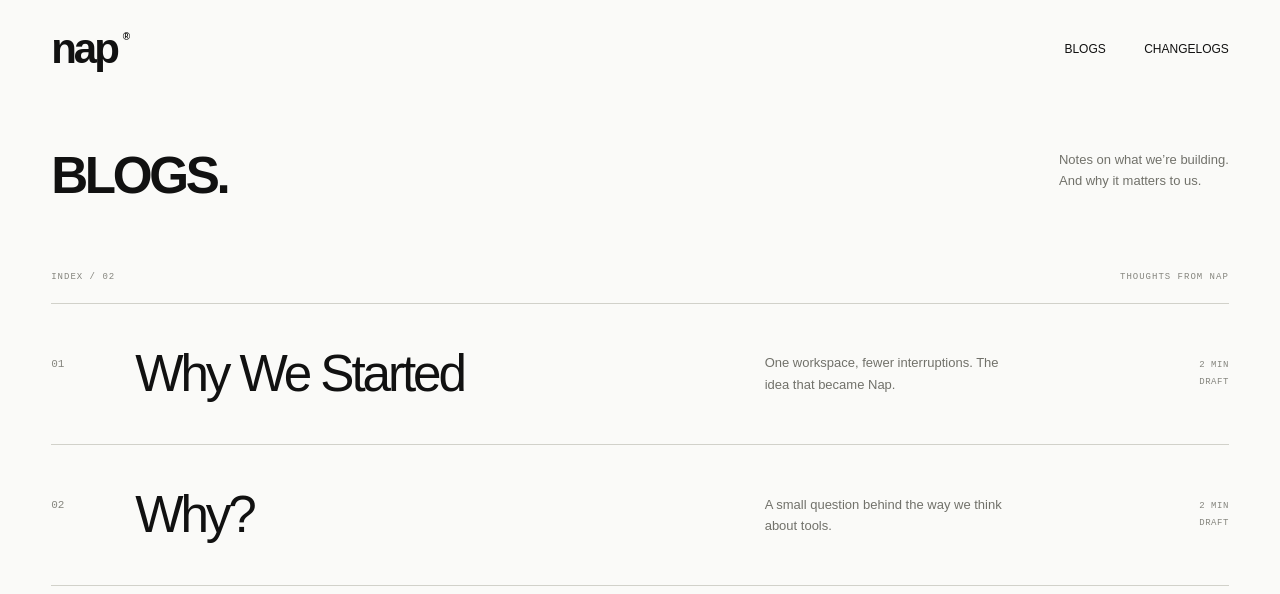
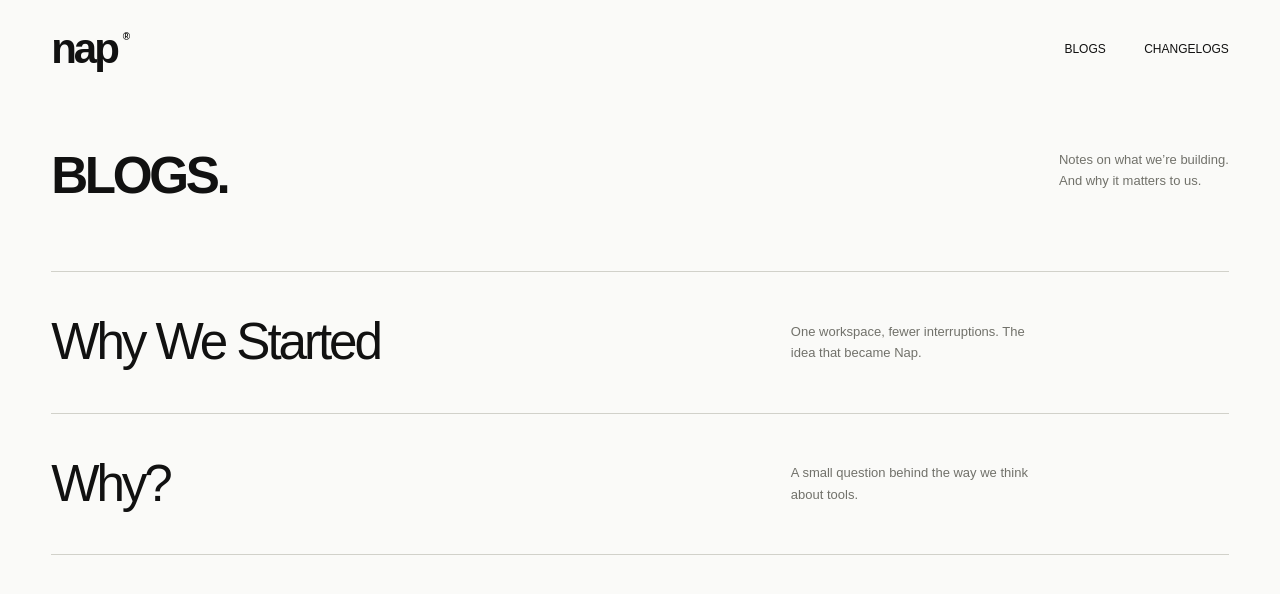
Before and after one commit to farzeenilyaszargar/Mandora, a Next.js app: page /blogs in a window 1280 px wide. Shown: the top 594 px of the page. Built offline with nearby package versions, Linux system fonts and the light colour scheme; a web font is replaced by a local one.

Commit message:
Remove blog index numbers and eyebrow metadata

```diff
--- a/app/blogs/page.tsx
+++ b/app/blogs/page.tsx
@@ -19,18 +19,13 @@ export default function BlogsPage() {
             <h1>BLOGS.</h1>
             <p>Notes on what we’re building.<br />And why it matters to us.</p>
           </div>
-          <div className="nap-blog-index-label"><span>INDEX / 02</span><span>THOUGHTS FROM NAP</span></div>
           <a className="nap-blog-row" href="/blogs/hello-nap">
-            <span className="nap-blog-number">01</span>
             <h2>Why We Started</h2>
             <p>One workspace, fewer interruptions. The idea that became Nap.</p>
-            <span className="nap-blog-time">2 MIN<br />DRAFT</span>
           </a>
           <a className="nap-blog-row" href="/blogs/why">
-            <span className="nap-blog-number">02</span>
             <h2>Why?</h2>
             <p>A small question behind the way we think about tools.</p>
-            <span className="nap-blog-time">2 MIN<br />DRAFT</span>
           </a>
         </div>
       </section>
--- a/app/contrast.css
+++ b/app/contrast.css
@@ -44,12 +44,9 @@
 .nap-blog-intro { display: flex; justify-content: space-between; align-items: flex-start; gap: 24px; margin-bottom: 70px; }
 .nap-blog-intro h1 { font-size: clamp(36px, 4vw, 60px); line-height: 1; font-weight: 800; letter-spacing: -.065em; }
 .nap-blog-intro p { font-size: 13px; color: #71716a; line-height: 1.6; }
-.nap-blog-index-label { display: flex; justify-content: space-between; padding-bottom: 18px; font-family: monospace; font-size: 9px; letter-spacing: 1px; color: #85857e; }
-.nap-blog-row { display: grid; grid-template-columns: 56px 1.3fr .8fr 66px; align-items: center; gap: 28px; border-top: 1px solid #d1d1ca; padding: 42px 0; }
+.nap-blog-row { display: grid; grid-template-columns: 1.3fr .8fr; align-items: center; gap: 28px; border-top: 1px solid #d1d1ca; padding: 42px 0; }
 .nap-blog-row:last-child { border-bottom: 1px solid #d1d1ca; }
-.nap-blog-number { font-family: monospace; font-size: 11px; color: #85857e; align-self: start; margin-top: 10px; }
 .nap-blog-row h2 { font-size: clamp(30px, 4vw, 64px); font-weight: 500; letter-spacing: -.06em; line-height: 1.1; text-decoration-thickness: 1px; text-underline-offset: .16em; }
 .nap-blog-row p { color: #71716a; font-size: 13px; line-height: 1.65; max-width: 260px; }
-.nap-blog-time { font-family: monospace; color: #85857e; font-size: 9px; line-height: 1.9; text-align: right; letter-spacing: .5px; }
 .nap-blog-row:hover h2, .nap-blog-row:focus-visible h2 { text-decoration: underline; }
-@media (max-width: 700px) { .nap-blog-intro { margin-bottom: 46px; } .nap-blog-intro p { font-size: 11px; } .nap-blog-row { grid-template-columns: 24px 1fr 45px; column-gap: 16px; row-gap: 15px; padding: 28px 0; } .nap-blog-row h2 { font-size: clamp(27px, 7vw, 42px); } .nap-blog-row p { grid-column: 2; grid-row: 2; font-size: 12px; } .nap-blog-time { grid-column: 3; grid-row: 1 / 3; align-self: start; margin-top: 4px; } .nap-blog-number { margin-top: 6px; } }
+@media (max-width: 700px) { .nap-blog-intro { margin-bottom: 46px; } .nap-blog-intro p { font-size: 11px; } .nap-blog-row { grid-template-columns: 1fr; column-gap: 16px; row-gap: 15px; padding: 28px 0; } .nap-blog-row h2 { font-size: clamp(27px, 7vw, 42px); } .nap-blog-row p { font-size: 12px; } }
```
